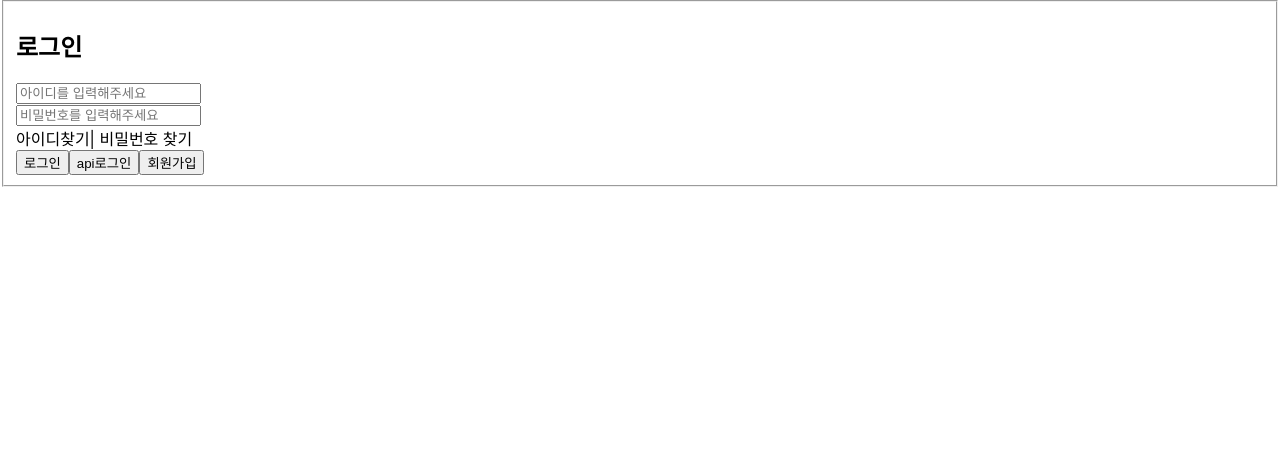
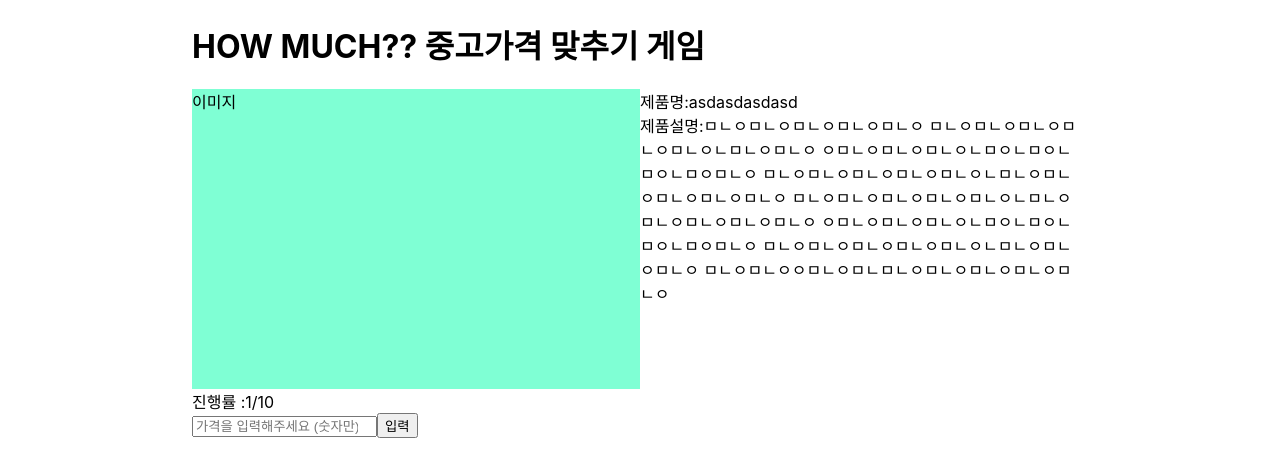
Before and after one commit to hanjae99/saessak-market, a React (Create React App) app: page / in a window 1280 px wide. Shown: the top 476 px of the page. Built offline with nearby package versions, Linux system fonts and the light colour scheme.

Commit message:
게임페이지 만드는중

```diff
--- a/src/App.js
+++ b/src/App.js
@@ -1,11 +1,15 @@
 import logo from "./logo.svg";
 import "./App.css";
-import Login from "./components/login";
+import Login from "./components/Login";
+import SingUp from "./components/SingUp";
+import Game from "./components/Game";
 
 function App() {
   return (
     <div>
-      <Login></Login>
+      {/* <Login />
+      <SingUp /> */}
+      <Game />
     </div>
   );
 }
--- /dev/null
+++ b/src/components/Game.css
@@ -0,0 +1,18 @@
+.container {
+  width: 70%;
+  margin: 0 auto;
+}
+.contentsBox {
+  display: flex;
+}
+
+.imgBox {
+  background-color: aquamarine;
+  width: 50%;
+  height: 300px;
+}
+
+.products {
+  width: 49%;
+  height: 300px;
+}
--- /dev/null
+++ b/src/components/Game.jsx
@@ -0,0 +1,43 @@
+import React from "react";
+import "./Game.css";
+
+const Game = () => {
+  return (
+    <div className="container">
+      <h1>HOW MUCH?? 중고가격 맞추기 게임</h1>
+      <div className="contentsBox">
+        <div className="imgBox">이미지</div>
+
+        <div className="products">
+          <div>
+            <lable>제품명:asdasdasdasd</lable>
+          </div>
+          <div>
+            <tetarea name="" id="" cols="30" rows="10">
+              제품설명:ㅁㄴㅇㅁㄴㅇㅁㄴㅇㅁㄴㅇㅁㄴㅇ
+              ㅁㄴㅇㅁㄴㅇㅁㄴㅇㅁㄴㅇㅁㄴㅇㄴㅁㄴㅇㅁㄴㅇ
+              ㅇㅁㄴㅇㅁㄴㅇㅁㄴㅇㄴㅁㅇㄴㅁㅇㄴㅁㅇㄴㅁㅇㅁㄴㅇ
+              ㅁㄴㅇㅁㄴㅇㅁㄴㅇㅁㄴㅇㅁㄴㅇㄴㅁㄴㅇㅁㄴㅇㅁㄴㅇㅁㄴㅇㅁㄴㅇ
+              ㅁㄴㅇㅁㄴㅇㅁㄴㅇㅁㄴㅇㅁㄴㅇㄴㅁㄴㅇㅁㄴㅇㅁㄴㅇㅁㄴㅇㅁㄴㅇ
+              ㅇㅁㄴㅇㅁㄴㅇㅁㄴㅇㄴㅁㅇㄴㅁㅇㄴㅁㅇㄴㅁㅇㅁㄴㅇ
+              ㅁㄴㅇㅁㄴㅇㅁㄴㅇㅁㄴㅇㅁㄴㅇㄴㅁㄴㅇㅁㄴㅇㅁㄴㅇ
+              ㅁㄴㅇㅁㄴㅇㅇㅁㄴㅇㅁㄴㅁㄴㅇㅁㄴㅇㅁㄴㅇㅁㄴㅇㅁㄴㅇ
+            </tetarea>
+          </div>
+        </div>
+      </div>
+
+      <div>
+        <div className=""></div>
+        <div>진행률 :1/10</div>
+        <input
+          type="number"
+          placeholder="가격을 입력해주세요 (숫자만) ex)15000"
+        />
+        <button>입력</button>
+      </div>
+    </div>
+  );
+};
+
+export default Game;
--- a/src/components/Login.jsx
+++ b/src/components/Login.jsx
@@ -5,7 +5,6 @@ const Login = () => {
     <div className="container">
       <div>
         <form>
-          <fieldset>
           <h2>로그인</h2>
           <div>
             <input type="text" placeholder="아이디를 입력해주세요" />
@@ -19,7 +18,6 @@ const Login = () => {
           <button>로그인</button>
           <button>api로그인</button>
           <button>회원가입</button>
-          </fieldset>
         </form>
       </div>
     </div>
--- /dev/null
+++ b/src/components/SingUp.jsx
@@ -0,0 +1,82 @@
+import React from "react";
+
+const SingUp = () => {
+  return (
+    <div>
+      <form>
+        <h1>회원가입</h1>
+        <form>
+          <div>
+            <label>아이디</label>
+            <input type="text" placeholder="아이디를 입력해주세요" />
+            <button>중복확인</button>
+          </div>
+          <div>
+            <label>닉네임</label>
+            <input type="text" placeholder="닉네임을 입력해주세요" />
+            <button>중복확인</button>
+          </div>
+          <div>
+            <label>비밀번호</label>
+            <input type="password" placeholder="비밀번호를 입력해주세요" />
+          </div>
+          <div>
+            <label>비밀번호확인</label>
+            <input
+              type="password"
+              placeholder="비밀번호를 한번더 입력해주세요"
+            />
+          </div>
+          <div>
+            <label>이름</label>
+            <input type="text" placeholder="이름을입력해주세요" />
+          </div>
+          <div>
+            <label>이메일</label>
+            <input type="text" placeholder="ex):saessak@gamil.com" />
+            <button>이메일 인증 api</button>
+          </div>
+          <div>
+            <label>휴대폰</label>
+            <input type="number" placeholder="숫자만 입력해주세요" />
+            <button>전화번호 인증 api</button>
+          </div>
+          <div>
+            <label>주소</label>
+            <input type="button" value="버튼" />
+          </div>
+          <div>
+            <label>성별</label>
+            <input type="radio" name="gender" value="male" />
+            남성
+            <input type="radio" name="gender" value="female" />
+            여성
+          </div>
+          <br />
+          <div>
+            <label>이용약관</label>
+            <p>
+              <input type="checkbox" />
+              이용약관
+            </p>
+            <p>
+              <input type="checkbox" />
+              개인정보 수집.이용 동의
+            </p>
+            <p>
+              <input type="checkbox" />
+              혜택/정보 수신동의
+            </p>
+            <p>
+              <input type="checkbox" />
+              마케팅 동의
+            </p>
+          </div>
+          <button type="submit">가입하기</button>
+        </form>
+      </form>
+    </div>
+  );
+};
+
+export default SingUp;
```
Also changed, not shown: src/components/GameResult.jsx (added, +7 -0 lines), src/components/TermsOfService.jsx (added, +7 -0 lines), package.json (line endings or trailing spaces). Lines whose indentation alone changed are shown as unchanged.
